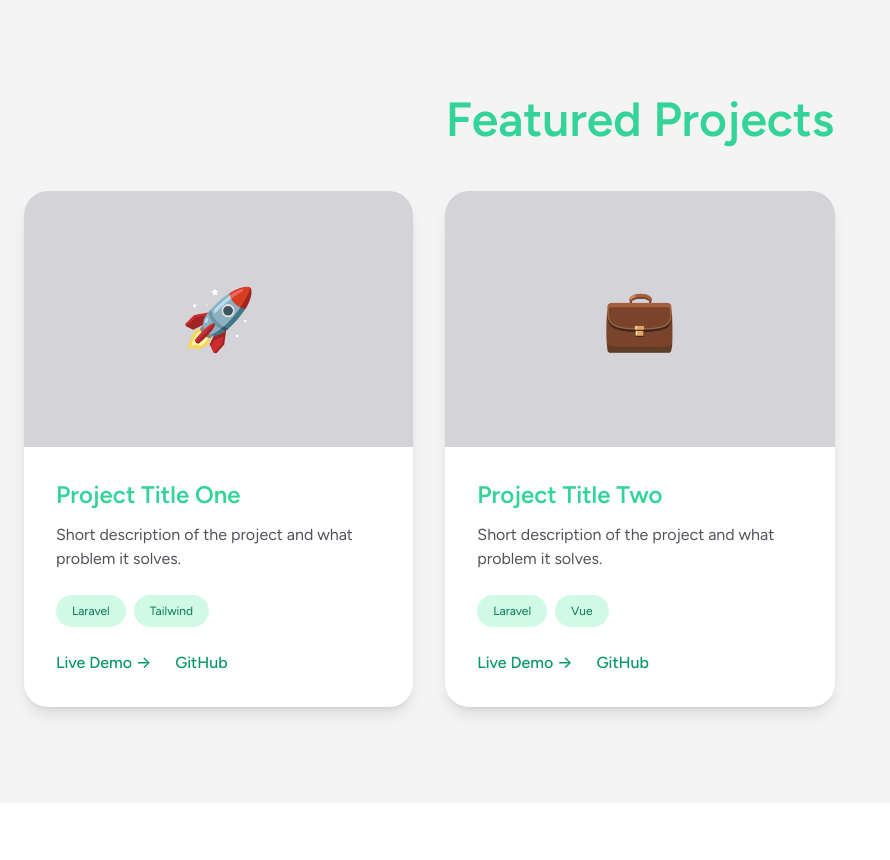
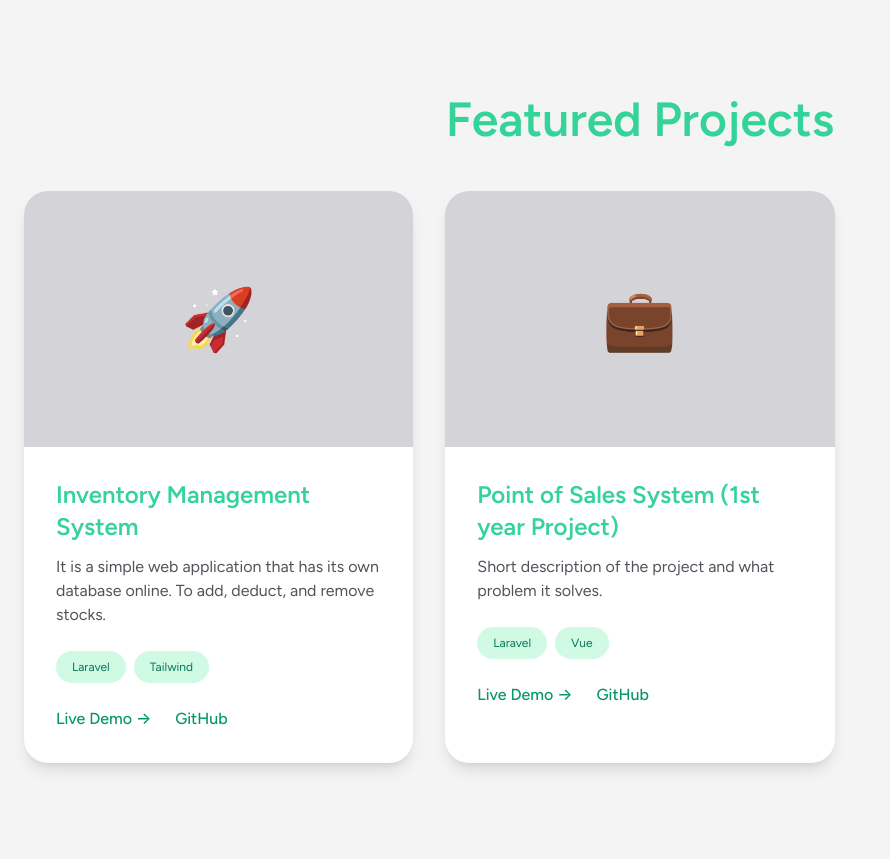
Before and after one commit to Wayneeeeex/portfolio, a Laravel app: page / in a window 1280 px wide. Shown: the part 2821-3681 px from the top of the page, without its empty margins (0-890 px from the left). Run offline with Laravel 12, Linux system fonts and the light colour scheme; style sheets or scripts are compiled from the project's sources.

Commit message:
Change Featured Projects

```diff
--- a/resources/views/dashboard.blade.php
+++ b/resources/views/dashboard.blade.php
@@ -123,8 +123,8 @@
                         🚀
                     </div>
                     <div class="p-8">
-                        <h3 class="font-bold text-2xl mb-3 text-emerald-400">Project Title One</h3>
-                        <p class="text-zinc-600 dark:text-zinc-400 mb-6">Short description of the project and what problem it solves.</p>
+                        <h3 class="font-bold text-2xl mb-3 text-emerald-400">Inventory Management System </h3>
+                        <p class="text-zinc-600 dark:text-zinc-400 mb-6">It is a simple web application that has its own database online. To add, deduct, and remove stocks.</p>
                         <div class="flex gap-2 flex-wrap mb-6">
                             <span class="text-xs px-4 py-2 bg-emerald-100 dark:bg-emerald-900 text-emerald-700 dark:text-emerald-300 rounded-full">Laravel</span>
                             <span class="text-xs px-4 py-2 bg-emerald-100 dark:bg-emerald-900 text-emerald-700 dark:text-emerald-300 rounded-full">Tailwind</span>
@@ -141,7 +141,7 @@
                         💼
                     </div>
                     <div class="p-8">
-                        <h3 class="font-bold text-2xl mb-3 text-emerald-400">Project Title Two</h3>
+                        <h3 class="font-bold text-2xl mb-3 text-emerald-400">Point of Sales System (1st year Project)</h3>
                         <p class="text-zinc-600 dark:text-zinc-400 mb-6">Short description of the project and what problem it solves.</p>
                         <div class="flex gap-2 flex-wrap mb-6">
                             <span class="text-xs px-4 py-2 bg-emerald-100 dark:bg-emerald-900 text-emerald-700 dark:text-emerald-300 rounded-full">Laravel</span>
--- a/resources/views/layouts/app.blade.php
+++ b/resources/views/layouts/app.blade.php
@@ -1,6 +1,4 @@
 <!DOCTYPE html>
-import './bootstrap';
-import '@fortawesome/fontawesome-free/css/all.min.css'; // Add this line
 <html lang="{{ str_replace('_', '-', app()->getLocale()) }}">
     <head>
         <meta charset="utf-8">
```
